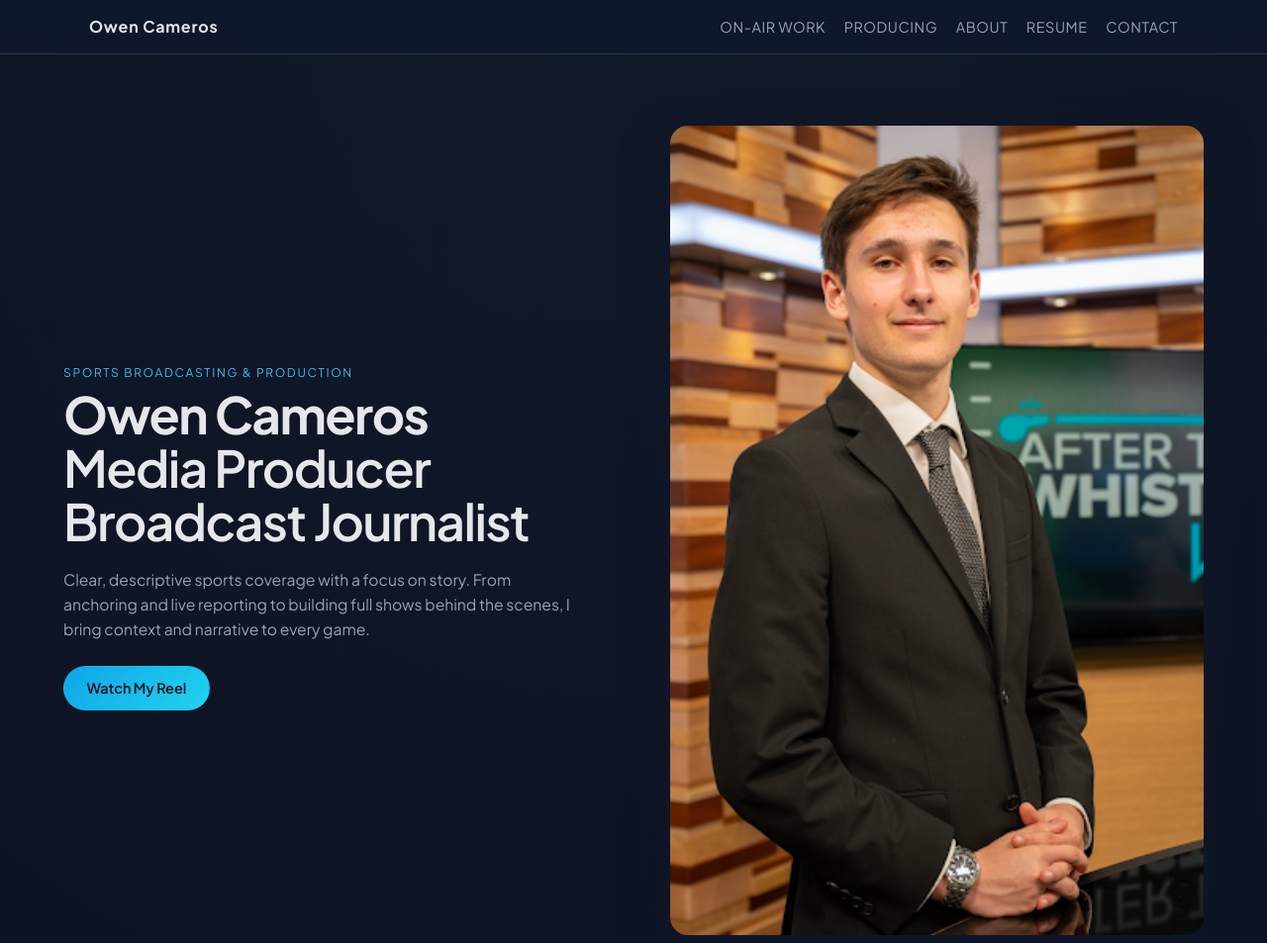
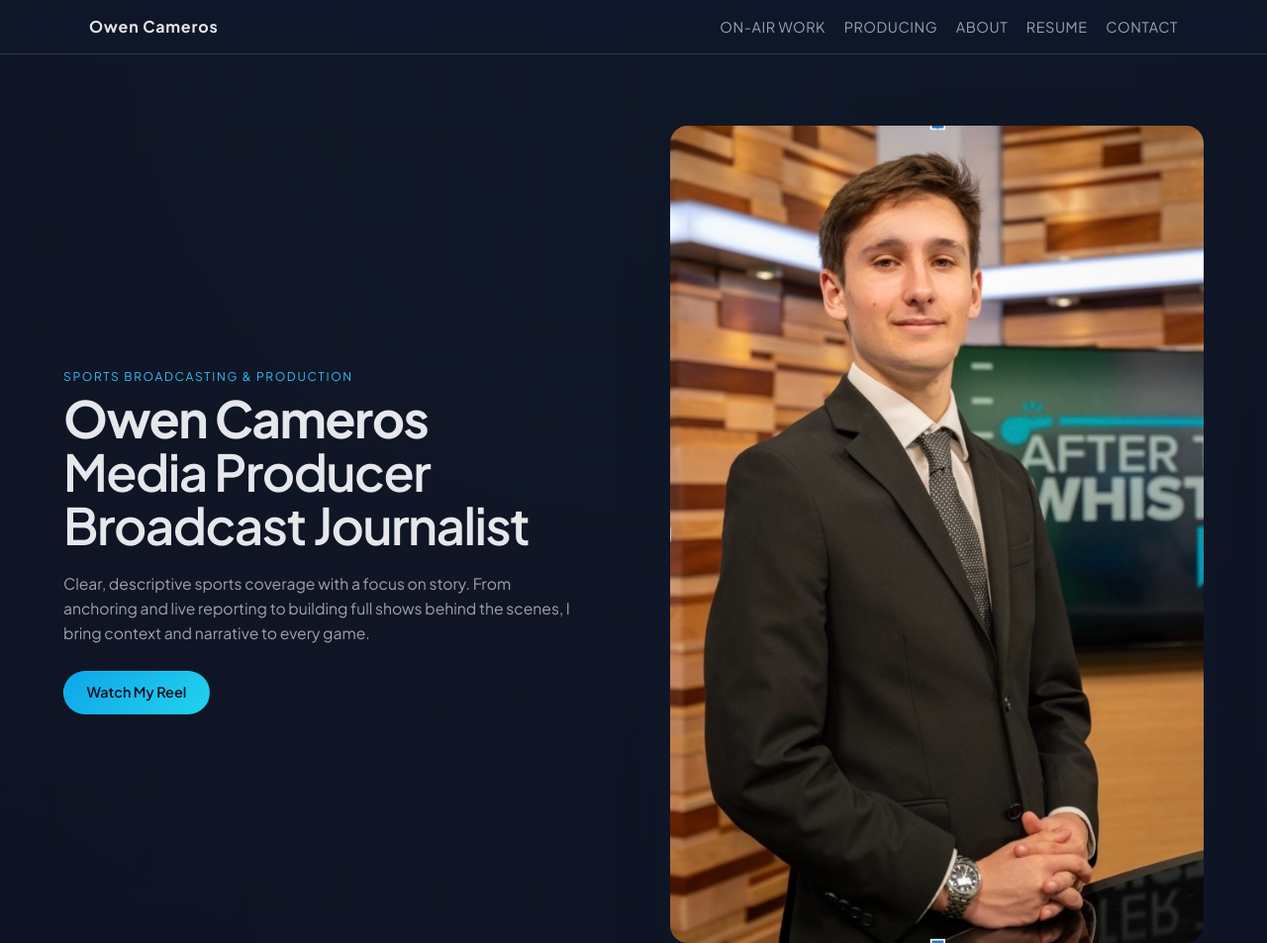
Before and after one commit to bcameros/owcameros, a plain HTML site: page index.html in a window 1280 px wide. Shown: the top 953 px of the page at 99% size. Drawn offline with Linux system fonts and the light colour scheme.

Commit message:
fixing hero

```diff
--- a/index.html
+++ b/index.html
@@ -51,7 +51,7 @@
       </div>
 
       <div class="hero-right">
-	<img src="images/hero.png" alt="Owen Cameros broadcasting" />
+	<img src="images/hero.jpg" alt="Owen Cameros broadcasting" />
       </div>
     </section>
 
```
Also changed, not shown: images/hero.jpg (added).
